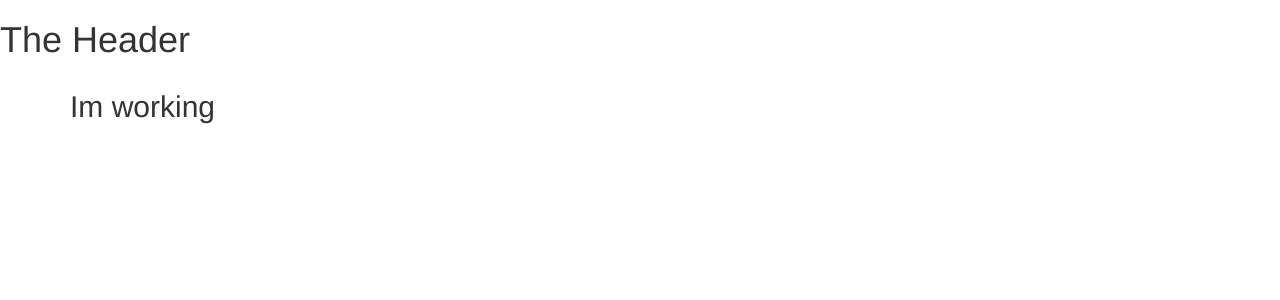
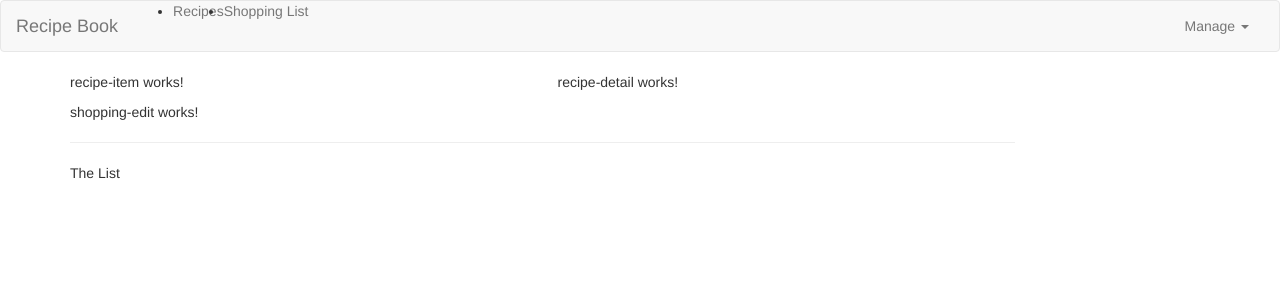
Before and after one commit to ahmedtarabia/recipe-book, an Angular app: page / in a window 1280 px wide. Shown: the top 300 px of the page. Built offline with nearby package versions, Linux system fonts and the light colour scheme.

Commit message:
add header / navigation bar

```diff
--- a/src/app/app.component.html
+++ b/src/app/app.component.html
@@ -2,7 +2,8 @@
 <div class="container">
   <div class="row">
     <div class="col-md-12">
-      <h2>Im working</h2>
+      <app-recipes></app-recipes>
+      <app-shopping-list></app-shopping-list>
     </div>
   </div>
 </div>
--- a/src/app/header/header.component.html
+++ b/src/app/header/header.component.html
@@ -1 +1,23 @@
-<h1>The Header</h1>
+<nav class="navbar navbar-default">
+  <div class="container-fluid">
+    <div class="navbar-header">
+      <a href='#' class="navbar-brand">Recipe Book</a>
+
+    </div>
+    <div class="collapse navbar-collapse">
+      <ul class="navbar-nav">
+        <li><a href="#">Recipes</a></li>
+        <li><a href="#">Shopping List</a></li>
+      </ul>
+      <ul class="nav navbar-nav navbar-right">
+        <li class="dropdown">
+          <a href="#" class="dropdown-toggle" role="button">Manage <span class="caret"></span></a>
+          <ul class="dropdown-menu">
+            <li><a href="#">Save Data</a></li>
+            <li><a href="#">Fetch Data</a></li>
+          </ul>
+        </li>
+      </ul>
+    </div>
+  </div>
+</nav>
--- a/src/app/recipes/recipe-list/recipe-list.component.html
+++ b/src/app/recipes/recipe-list/recipe-list.component.html
@@ -1 +1 @@
-<p>recipe-list works!</p>
+<app-recipe-item></app-recipe-item>
--- a/src/app/recipes/recipes.component.html
+++ b/src/app/recipes/recipes.component.html
@@ -1 +1,8 @@
-<p>recipes works!</p>
+<div class='row'>
+  <div class='col-md-5'>
+    <app-recipe-list></app-recipe-list>
+  </div>
+  <div class="col-md-7">
+    <app-recipe-detail></app-recipe-detail>
+  </div>
+</div>
--- a/src/app/shopping-list/shopping-list.component.html
+++ b/src/app/shopping-list/shopping-list.component.html
@@ -1 +1,7 @@
-<p>shopping-list works!</p>
+<div class="row">
+  <div class="col-xs-10">
+    <app-shopping-edit></app-shopping-edit>
+    <hr>
+    <p>The List</p>
+  </div>
+</div>
--- a/src/index.html
+++ b/src/index.html
@@ -6,6 +6,7 @@
   <base href="/">
   <meta name="viewport" content="width=device-width, initial-scale=1">
   <link rel="icon" type="image/x-icon" href="favicon.ico">
+  <link rel="stylesheet" href="https://maxcdn.bootstrapcdn.com/bootstrap/3.4.1/css/bootstrap.min.css">
 </head>
 <body>
   <app-root></app-root>
--- a/src/styles.css
+++ b/src/styles.css
@@ -1 +1,2 @@
 /* You can add global styles to this file, and also import other style files */
+@import "~bootstrap/dist/css/bootstrap.min.css"
```
